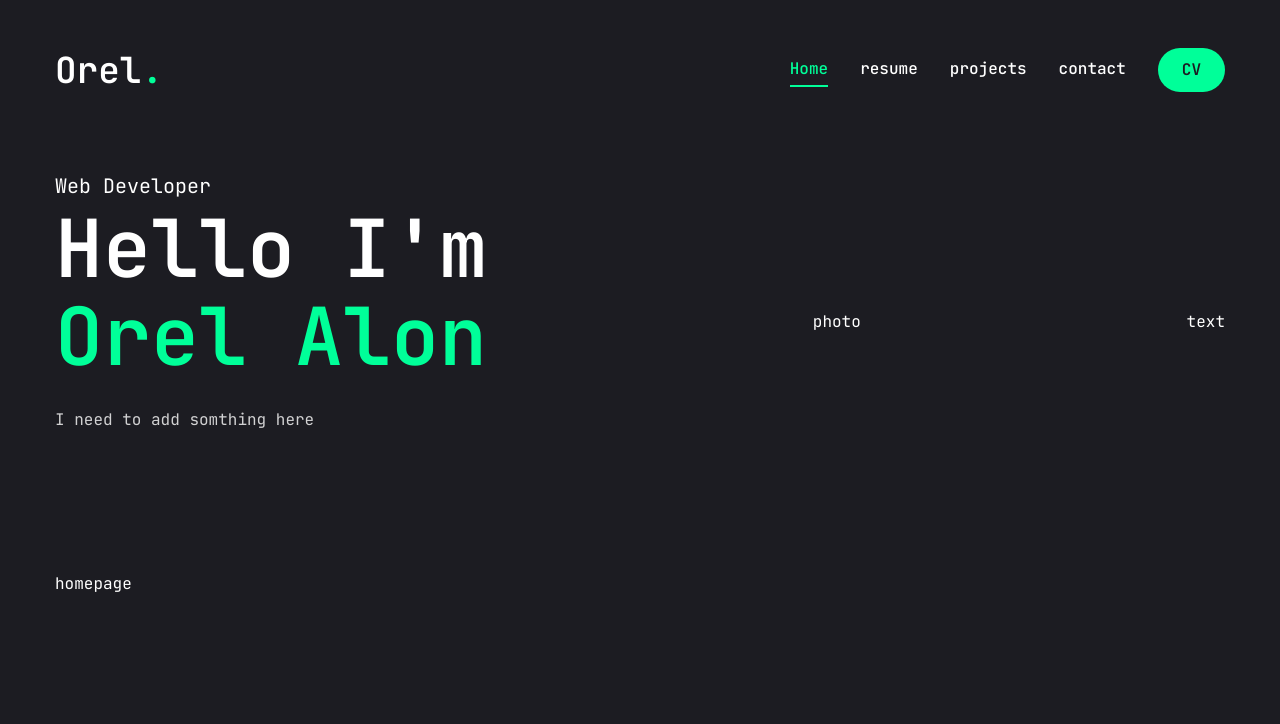
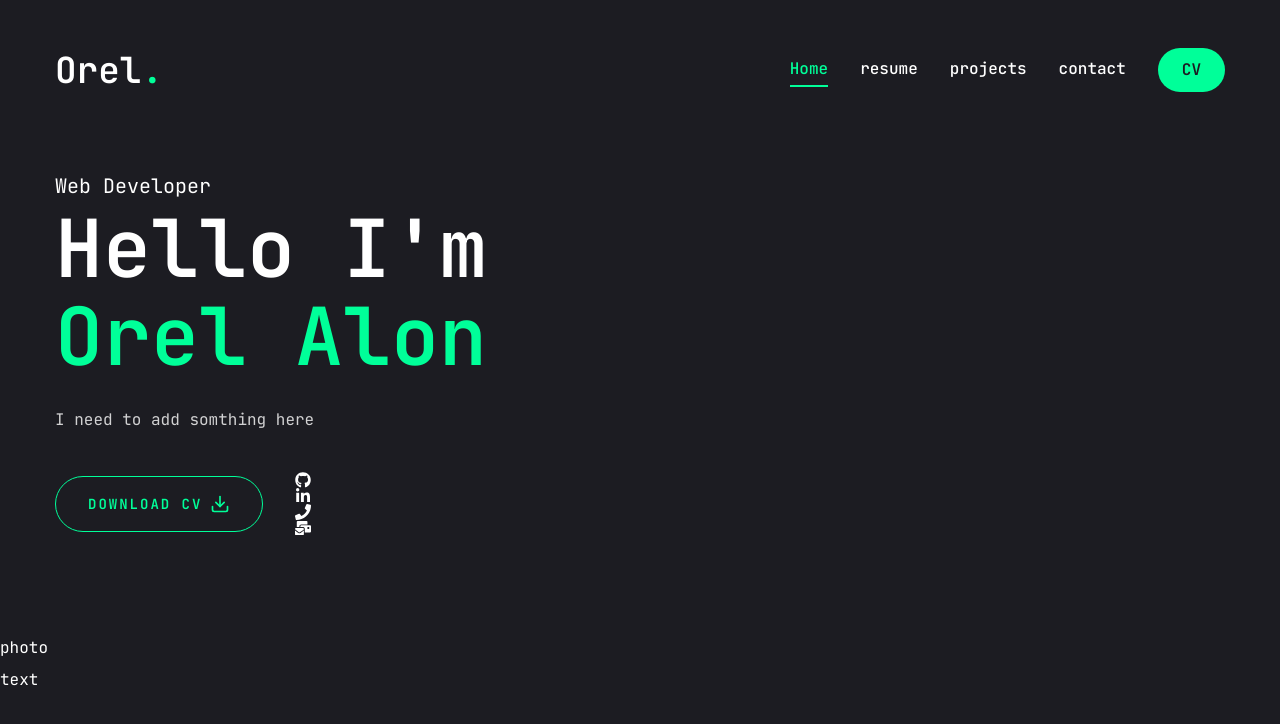
Before and after one commit to OrelAlon/nextjs-portfolio, a Next.js app: page / in a window 1280 px wide. Shown: the top 724 px of the page. Built offline with nearby package versions, Linux system fonts and the light colour scheme.

Commit message:
creating socials section

```diff
--- a/app/page.jsx
+++ b/app/page.jsx
@@ -1,5 +1,9 @@
 import { Button } from '@/components/ui/button'
 import {FiDownload} from 'react-icons/fi'
+
+
+// components
+import Social from '@/components/Social'
 
 const Home = () => {
   return (
@@ -12,13 +16,24 @@ const Home = () => {
           <span className='text-xl'>Web Developer</span>
           <h1 className='h1 mb-6'> Hello I'm <br /><span className='text-accent'>Orel Alon</span></h1>
         <p className='max-w-[500px] mb-9 text-white/80'>I need to add somthing here</p>
+
+       <div className='flex flex-col xl:flex-row items-center gap-8'>
+        <Button variant='outline' size='lg' className=' flex items-center gap-2'>
+          <span>Download CV</span>
+          <FiDownload className='text-xl'/>
+          </Button>
+               <div className='mb-8 xl:mb-0'><Social/></div>
+       </div>
+
+      </div>
+
+       </div>
+
         </div>
         {/* photo */}
         <div> photo</div>
         <div> text</div>
-</div>
-        homepage
-      </div>
+
     </section>
   )
 }
--- /dev/null
+++ b/components/Social.jsx
@@ -0,0 +1,27 @@
+import Link from 'next/link'
+import {FaGithub,FaLinkedinIn, FaPhone, FaMailBulk} from 'react-icons/fa'
+
+const socials=[
+        {icon:<FaGithub/>, path:''},
+        {icon:<FaLinkedinIn/>, path:''},
+        {icon:<FaPhone/>, path:''},
+        {icon:<FaMailBulk/>, path:''},
+
+]
+
+const Social = ({containerStyles,iconStyles}) => {
+  return (
+    <div className={containerStyles}>
+
+       {socials.map((item,index)=>{
+            return(
+                <Link key={index} href={item.path} className={iconStyles}>
+                    {item.icon}
+                </Link>
+            )
+       })}
+    </div>
+  )
+}
+
+export default Social
```
